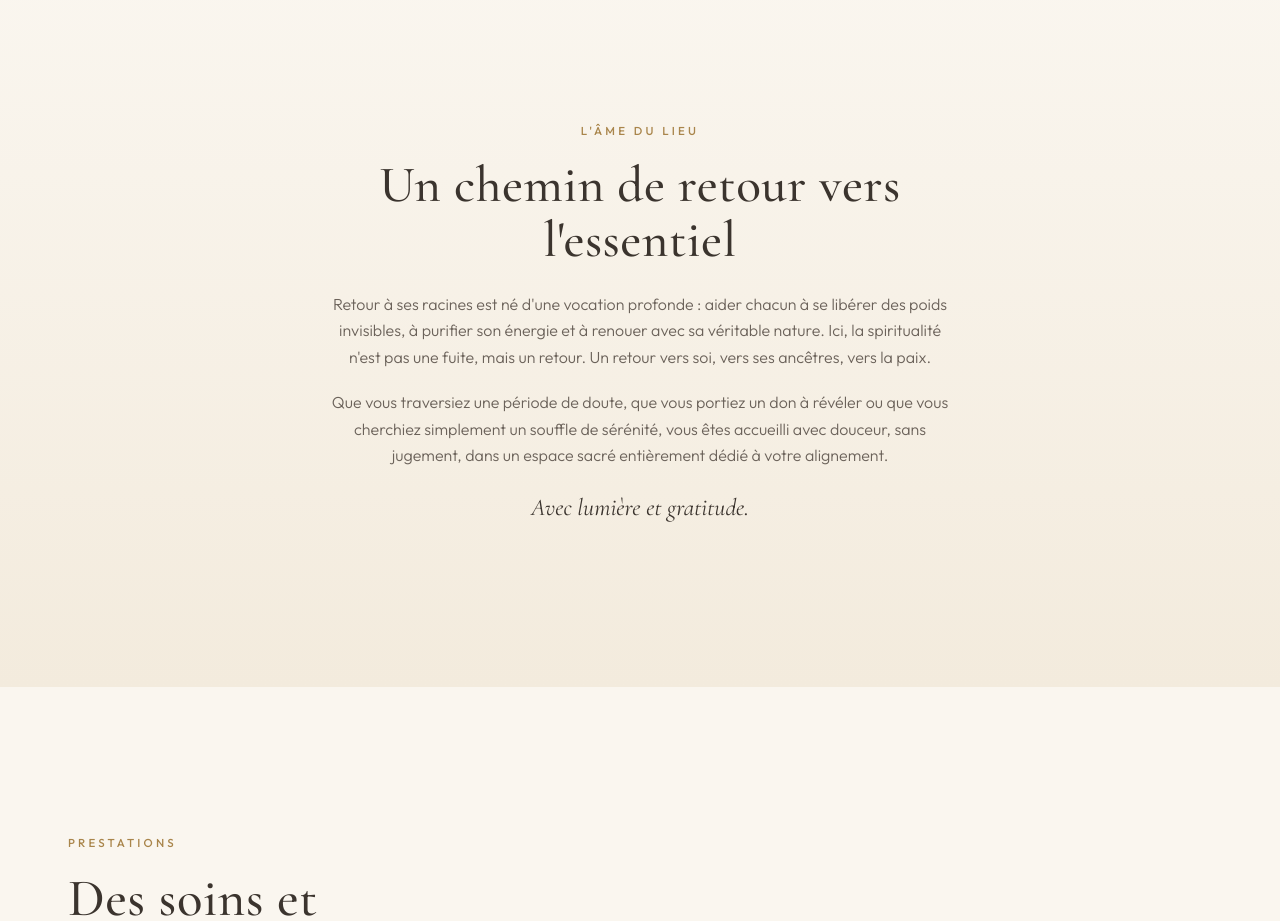
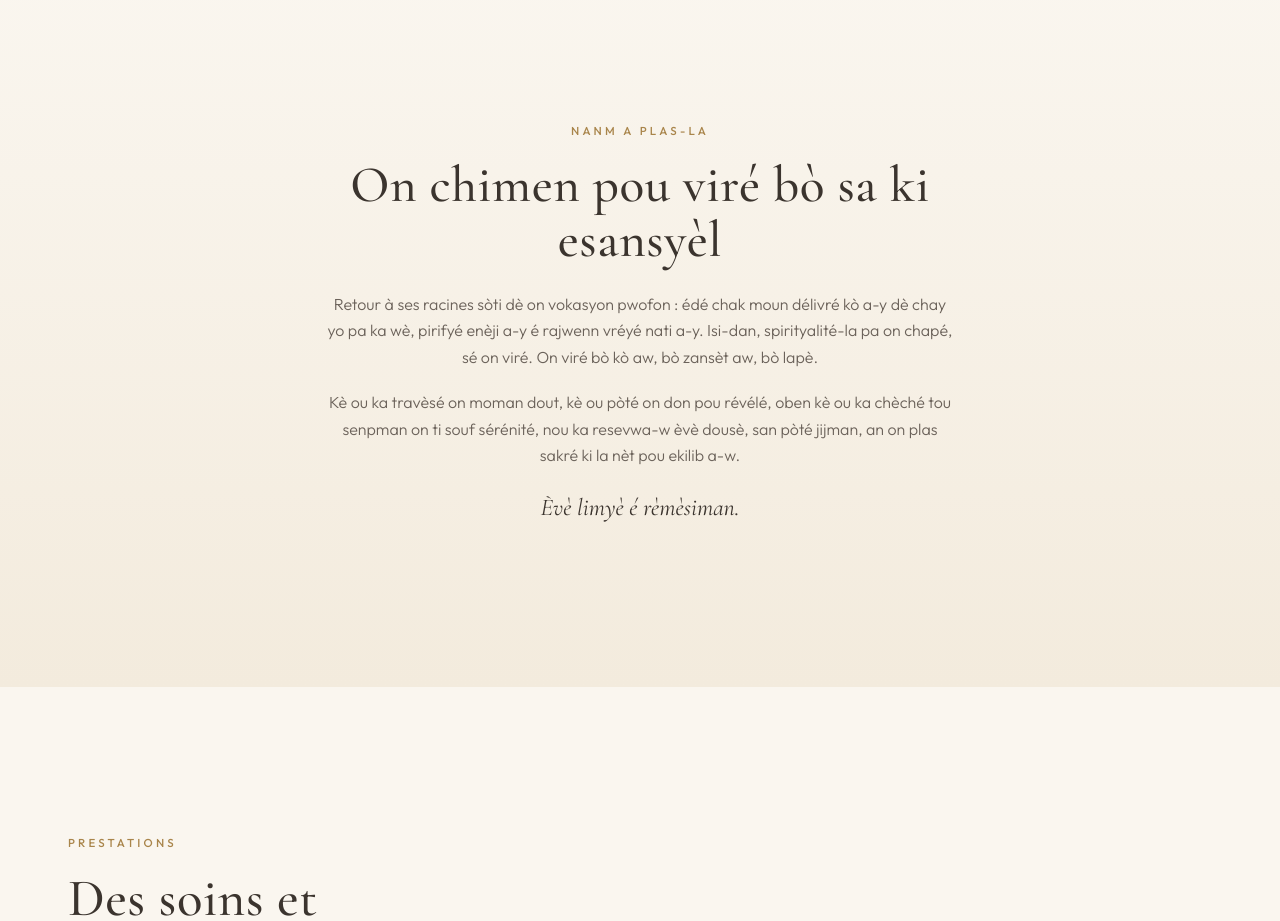
Before and after one commit to ledreckmike-pixel/retour-a-ses-racines, a website: page index.html in a window 1280 px wide. Shown: the part 980-1901 px from the top of the page. Drawn offline with nearby package versions, Linux system fonts and the light colour scheme.

Commit message:
Section A propos traduite en creole guadeloupeen

```diff
--- a/index.html
+++ b/index.html
@@ -412,11 +412,11 @@
 <section class="about pad" id="apropos">
   <div class="wrap about-grid">
     <div class="reveal d1">
-      <span class="eyebrow">L'âme du lieu</span>
-      <h2>Un chemin de retour vers l'essentiel</h2>
-      <p>Retour à ses racines est né d'une vocation profonde : aider chacun à se libérer des poids invisibles, à purifier son énergie et à renouer avec sa véritable nature. Ici, la spiritualité n'est pas une fuite, mais un retour. Un retour vers soi, vers ses ancêtres, vers la paix.</p>
-      <p>Que vous traversiez une période de doute, que vous portiez un don à révéler ou que vous cherchiez simplement un souffle de sérénité, vous êtes accueilli avec douceur, sans jugement, dans un espace sacré entièrement dédié à votre alignement.</p>
-      <p class="signature">Avec lumière et gratitude.</p>
+      <span class="eyebrow">Nanm a plas-la</span>
+      <h2>On chimen pou viré bò sa ki esansyèl</h2>
+      <p>Retour à ses racines sòti dè on vokasyon pwofon : édé chak moun délivré kò a-y dè chay yo pa ka wè, pirifyé enèji a-y é rajwenn vréyé nati a-y. Isi-dan, spirityalité-la pa on chapé, sé on viré. On viré bò kò aw, bò zansèt aw, bò lapè.</p>
+      <p>Kè ou ka travèsé on moman dout, kè ou pòté on don pou révélé, oben kè ou ka chèché tou senpman on ti souf sérénité, nou ka resevwa-w èvè dousè, san pòté jijman, an on plas sakré ki la nèt pou ekilib a-w.</p>
+      <p class="signature">Èvè limyè é rèmèsiman.</p>
     </div>
   </div>
 </section>
```
